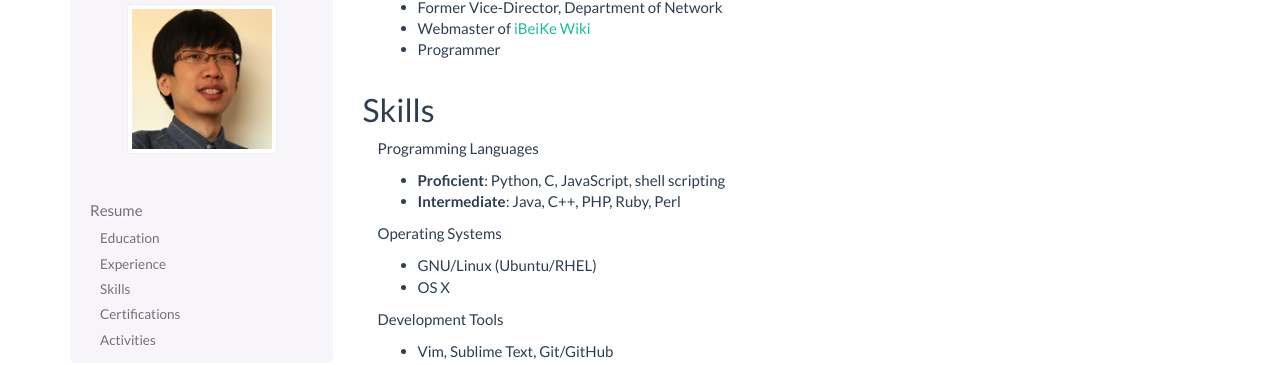
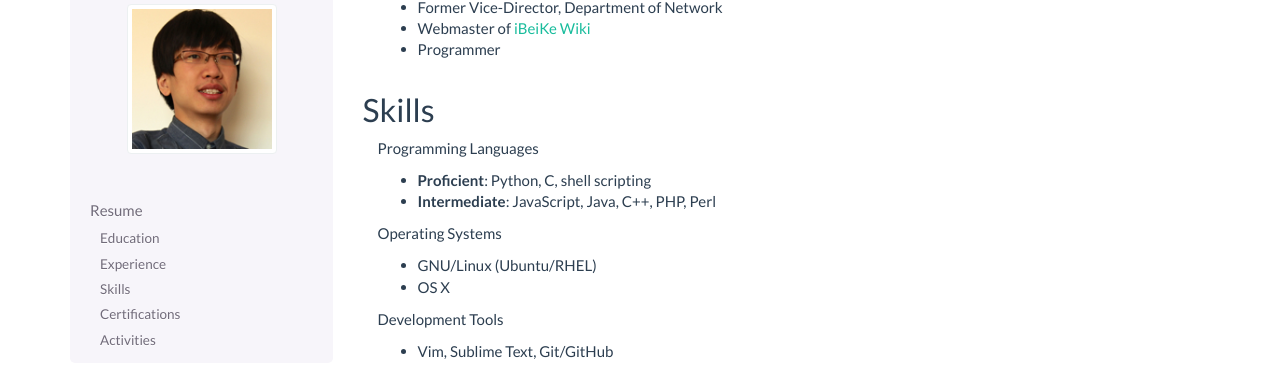
Before and after one commit to NulledExceptions/shichao, a Sphinx documentation site: the page built from source/resume.rst, in a window 1280 px wide and 900 px high, scrolled down 644 px. Shown: the part 106-471 px from the top of the window. Built offline with Sphinx 7.4.7, drawn with Linux system fonts in a browser that asks for light colours.

Commit message:
Modified skils

```diff
--- a/source/resume.rst
+++ b/source/resume.rst
@@ -80,8 +80,8 @@ Skills
 
 .. container:: sublist
 
-    * **Proficient**: Python, C, JavaScript, shell scripting
-    * **Intermediate**: Java, C++, PHP, Ruby, Perl
+    * **Proficient**: Python, C, shell scripting
+    * **Intermediate**: JavaScript, Java, C++, PHP, Perl
 
 .. container:: section
 
```
